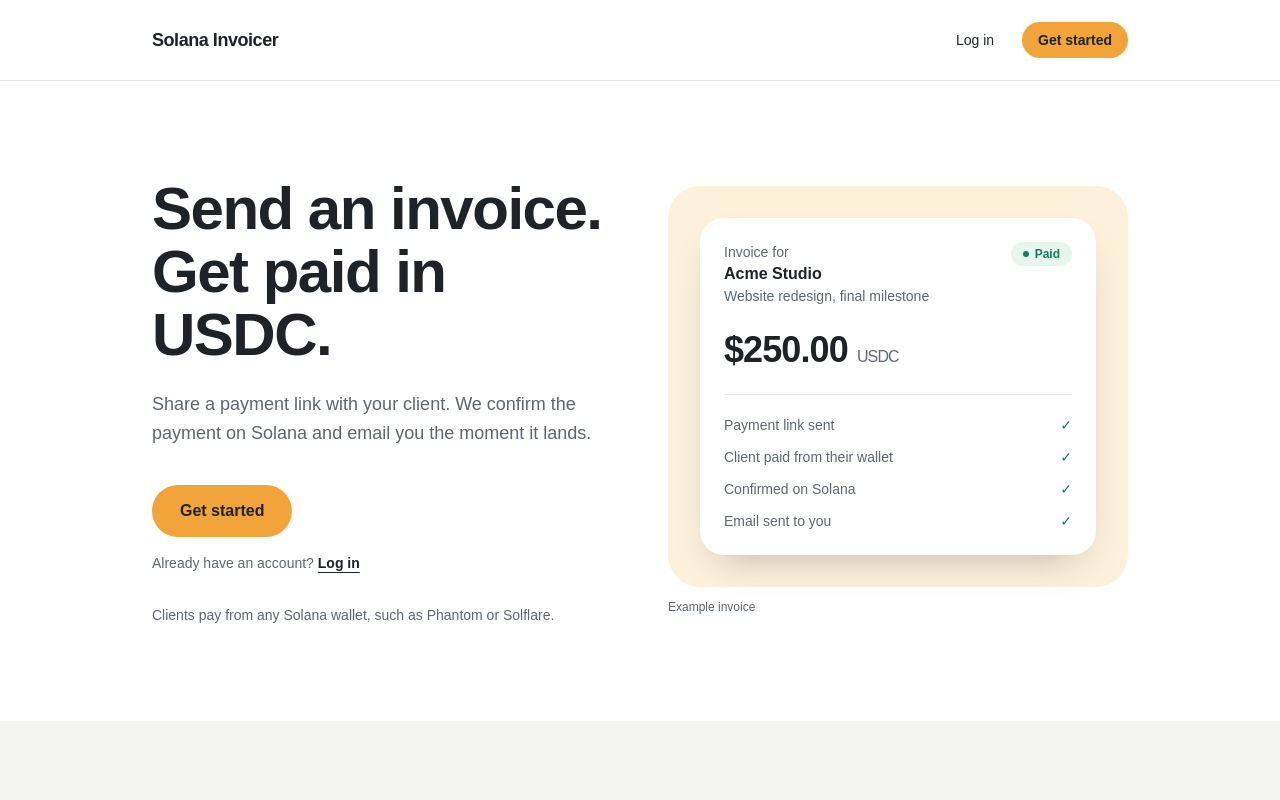
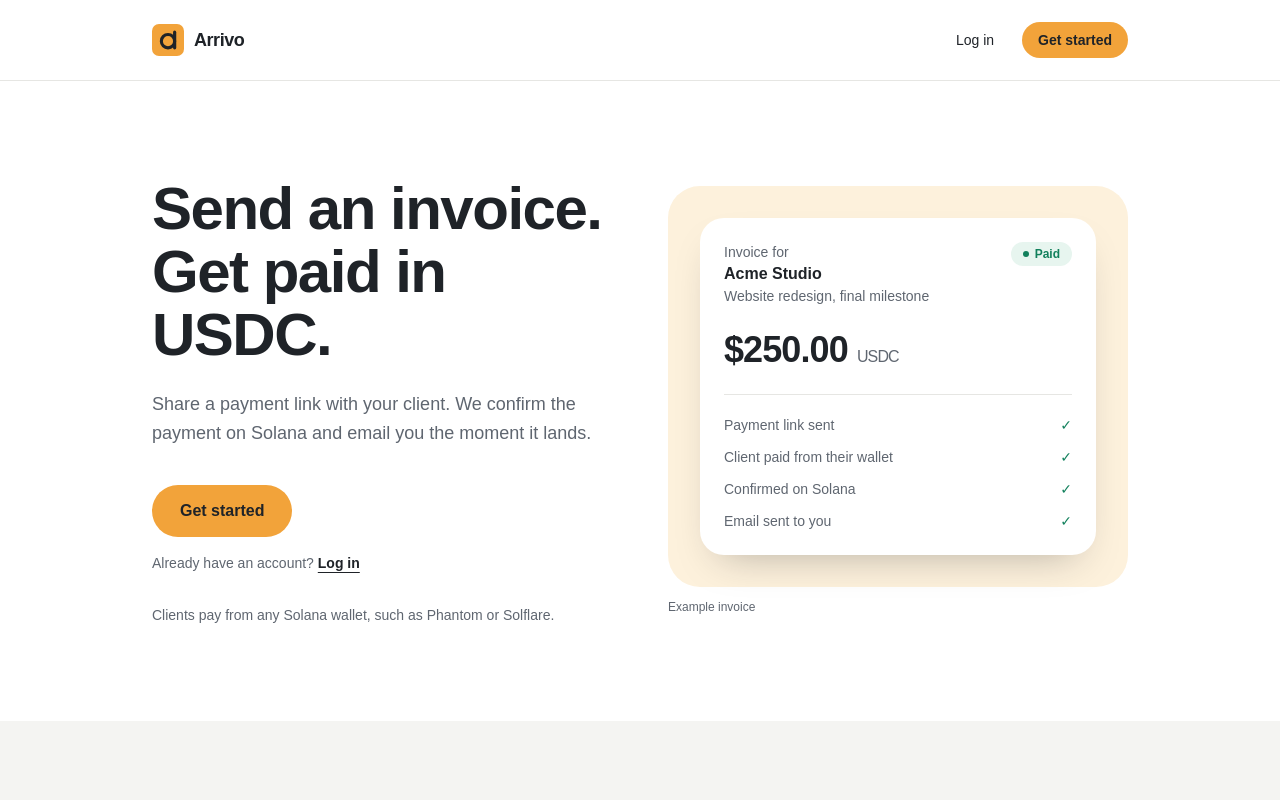
Before and after one commit to zoelaenski/arrivo, a Next.js app: page / in a window 1280 px wide. Shown: the top 800 px of the page. Built offline with nearby package versions, Linux system fonts and the light colour scheme; no server answers.

Commit message:
Rename to Arrivo and add logo

```diff
--- a/src/app/layout.tsx
+++ b/src/app/layout.tsx
@@ -2,7 +2,7 @@ import type { Metadata } from "next";
 import "./globals.css";
 
 export const metadata: Metadata = {
-  title: "Solana Invoicer",
+  title: "ARRIVO",
   description: "Invoice clients and get paid in USDC on Solana.",
 };
 
--- a/src/app/page.tsx
+++ b/src/app/page.tsx
@@ -86,8 +86,21 @@ export default async function Home() {
     <div className="bg-white text-[#1F2328] min-h-screen">
       <header className="sticky top-0 z-50 bg-white/90 backdrop-blur border-b border-[#E6E6E3]">
         <div className="max-w-5xl mx-auto px-6 h-20 flex items-center justify-between">
-          <span className="text-lg font-bold tracking-tight">
-            Solana Invoicer
+                    <span className="flex items-center gap-2.5 text-lg font-bold tracking-tight">
+            <svg viewBox="0 0 1024 1024" className="h-8 w-8" aria-hidden="true">
+              <rect width="1024" height="1024" rx="224" fill="#F2A33A" />
+              <g
+                transform="translate(512 512) scale(1.25) translate(-460 -530)"
+                fill="none"
+                stroke="#1F2328"
+                strokeWidth="80"
+                strokeLinecap="round"
+              >
+                <circle cx="460" cy="560" r="170" />
+                <path d="M 630 330 L 630 730" strokeWidth="82" />
+              </g>
+            </svg>
+            Arrivo
           </span>
                    {user ? (
             <Link
@@ -289,7 +302,7 @@ export default async function Home() {
 
       <footer className="border-t border-[#E6E6E3]">
         <div className="max-w-5xl mx-auto px-6 py-8 flex items-center justify-between">
-          <span className="text-sm text-[#5F6670]">Solana Invoicer</span>
+          <span className="text-sm text-[#5F6670]">ARRIVO</span>
           <div className="flex items-center gap-5">
             {socials.map((s) => (
               <a
--- a/src/lib/email.ts
+++ b/src/lib/email.ts
@@ -13,7 +13,7 @@ export async function sendPaymentNotification({
 }) {
   try {
     await resend.emails.send({
-      from: 'Solana Invoicer <onboarding@resend.dev>',
+      from: 'Arrivo <onboarding@resend.dev>',
       to: toEmail,
       subject: `You've been paid $${amountUsdc} USDC`,
       html: `
```
